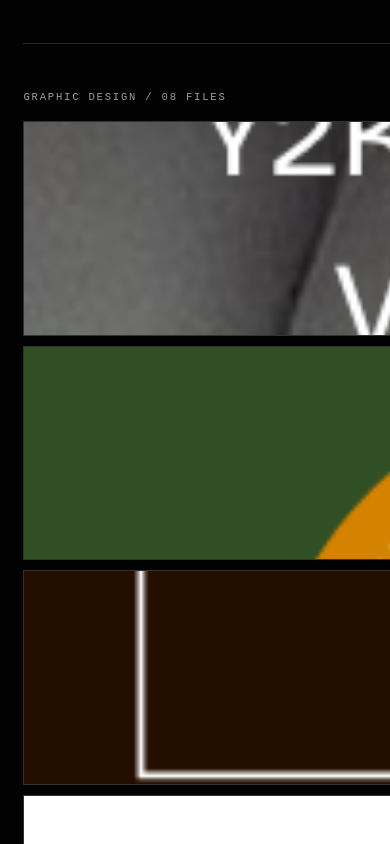
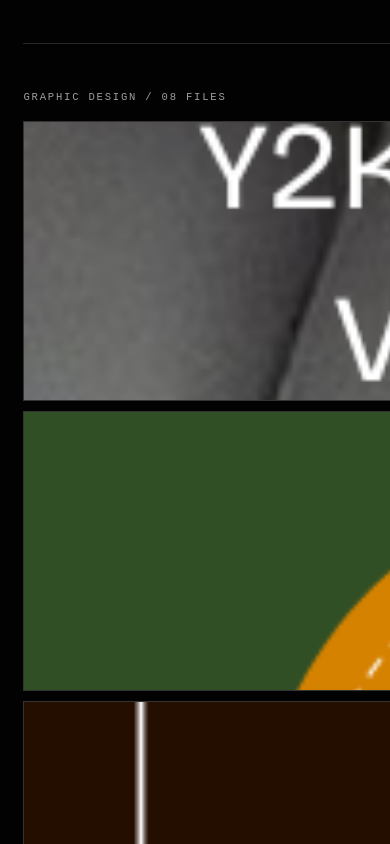
Before and after one commit to arrontuazon60892-cyber/portfolio-repo, a Next.js app: page / in a window 390 px wide. Shown: the part 8220-9064 px from the top of the page. Built offline with nearby package versions, Linux system fonts and the light colour scheme.

Commit message:
Add optimized AI video and portfolio updates

```diff
--- a/src/App.css
+++ b/src/App.css
@@ -949,22 +949,22 @@ button {
 .project-grid {
   display: grid;
   grid-template-columns: repeat(4, minmax(0, 1fr));
-  grid-auto-rows: clamp(150px, 14vw, 220px);
+  grid-auto-rows: 220px;
   gap: 14px;
 }
 
 .project-card {
   display: block;
   width: 100%;
-  height: 100%;
+  height: 220px;
   min-width: 0;
-  min-height: 0;
   overflow: hidden;
   border: 1px solid var(--line-dark);
   background: #111;
   padding: 0;
   color: inherit;
   cursor: pointer;
+  position: relative;
 }
 
 .project-card__media {
@@ -1691,7 +1691,7 @@ button {
 @media (min-width: 1025px) {
   .project-grid {
     grid-template-columns: repeat(4, minmax(0, 1fr));
-    grid-auto-rows: clamp(150px, 14vw, 220px);
+    grid-auto-rows: 220px;
     gap: 14px;
   }
 }
@@ -1699,16 +1699,24 @@ button {
 @media (max-width: 1024px) {
   .project-grid {
     grid-template-columns: repeat(2, minmax(0, 1fr));
-    grid-auto-rows: clamp(160px, 22vw, 260px);
+    grid-auto-rows: 240px;
     gap: 12px;
+  }
+
+  .project-card {
+    height: 240px;
   }
 }
 
 @media (max-width: 700px) {
   .project-grid {
     grid-template-columns: 1fr;
-    grid-auto-rows: clamp(200px, 55vw, 340px);
+    grid-auto-rows: 280px;
     gap: 10px;
+  }
+
+  .project-card {
+    height: 280px;
   }
 }
 
```
